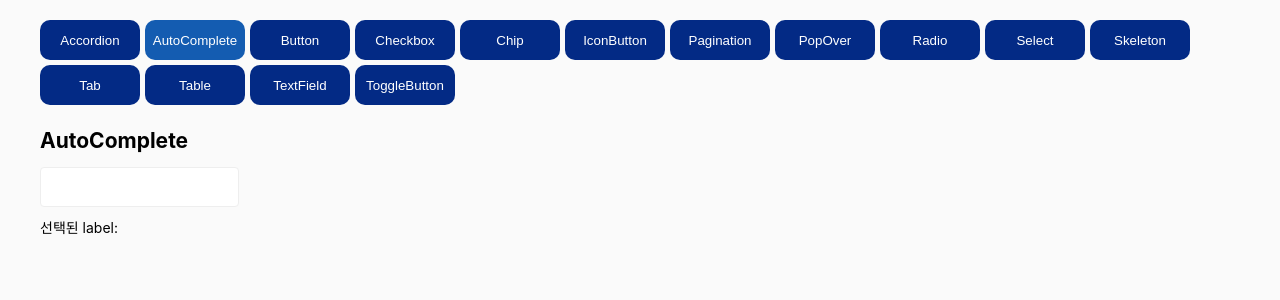
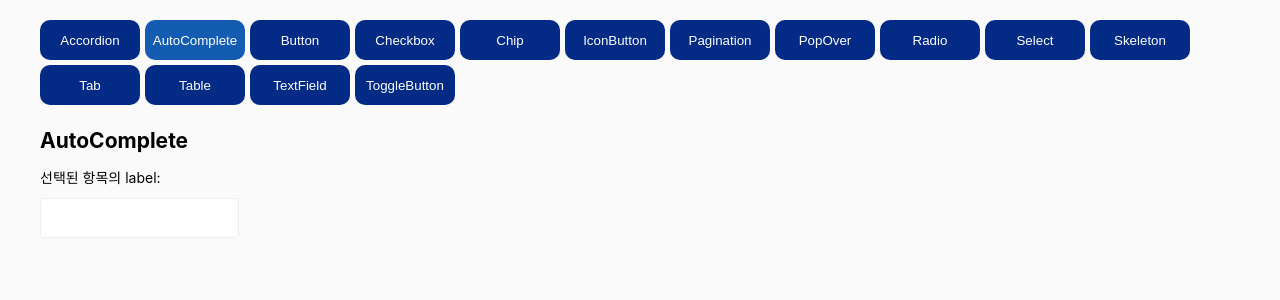
Before and after one commit to UsePlease-UI/PPudding, a React (Create React App) app: page / in a window 1280 px wide. Both pictures are taken after a click on the button "AutoComplete". Shown: the top 300 px of the page. Built offline with nearby package versions, Linux system fonts and the light colour scheme.

Commit message:
mod: 수정사항 반영

```diff
--- a/src/components/molecules/AutoComplete.tsx
+++ b/src/components/molecules/AutoComplete.tsx
@@ -2,8 +2,6 @@
 /* eslint-disable jsx-a11y/label-has-associated-control */
 
 import React, { useRef, useEffect, useState } from 'react';
-
-import _ from 'lodash';
 
 import FlexBox from 'components/atoms/FlexBox';
 
@@ -19,6 +17,7 @@ type AutoCompleteType = {
     inputValue: string;
     label: string;
     onChange: (e: React.ChangeEvent<HTMLInputElement>) => void;
+    setSelectedItem: React.Dispatch<React.SetStateAction<ListType | undefined>>;
     listArr: ListType[];
 };
 
@@ -54,10 +53,10 @@ const ulStyle = css({
     padding: '10px 0'
 });
 
-export default function AutoComplete({ inputValue, onChange, label, listArr }: AutoCompleteType) {
+export default function AutoComplete(props: AutoCompleteType) {
+    const { inputValue, onChange, label, listArr, setSelectedItem } = props;
     const listRef = useRef<HTMLUListElement | null>(null);
     const inputRef = useRef<HTMLInputElement | null>(null);
-    const [selectedItem, setSelectedItem] = useState<ListType>();
     const [isOpen, setIsOpen] = useState<boolean>(false);
 
     const handleFocus = () => {
@@ -68,7 +67,7 @@ export default function AutoComplete({ inputValue, onChange, label, listArr }: A
         setIsOpen(false);
     };
 
-    const handleClick = (e: any) => {
+    const handleItemClick = (e: ListType) => {
         setSelectedItem(e);
         setIsOpen(false);
     };
@@ -127,6 +126,7 @@ export default function AutoComplete({ inputValue, onChange, label, listArr }: A
                     onFocus={handleFocus}
                     onBlur={handleBlur}
                     css={css({
+                        width: '100%',
                         height: '100%',
                         border: 0
                     })}
@@ -137,7 +137,7 @@ export default function AutoComplete({ inputValue, onChange, label, listArr }: A
                     {listArr.map((el) => {
                         return (
                             <li key={`list-${el.idx}`} css={listItemStyle}>
-                                <button type="button" onMouseDown={() => handleClick(el)}>
+                                <button type="button" onMouseDown={() => handleItemClick(el)}>
                                     {[...el.label].map((letter, idx) =>
                                         inputValue.includes(letter) ? (
                                             <span css={css({ color: 'hotPink', fontWeight: 700 })}>{letter}</span>
@@ -152,7 +152,6 @@ export default function AutoComplete({ inputValue, onChange, label, listArr }: A
                     })}
                 </ul>
             )}
-            <span>선택된 label: {selectedItem?.label}</span>
         </div>
     );
 }
--- a/src/examples/AutoCompleteExample.tsx
+++ b/src/examples/AutoCompleteExample.tsx
@@ -16,6 +16,7 @@ export default function AutoCompleteExample() {
     const list = AUTOCOMPLETE;
     const [listArr, setListArr] = useState<ListType[]>(list);
     const [inputValue, setInputValue] = useState<string>('');
+    const [selectedItem, setSelectedItem] = useState<ListType>();
 
     const handleSearch = useCallback(
         _.debounce((value: string) => {
@@ -42,7 +43,14 @@ export default function AutoCompleteExample() {
     return (
         <FlexBox direction="column" gap={10}>
             <h2>AutoComplete</h2>
-            <AutoComplete label="autoComplete" listArr={listArr} inputValue={inputValue} onChange={handleChange} />
+            <span>선택된 항목의 label: {selectedItem?.label}</span>
+            <AutoComplete
+                label="autoComplete"
+                listArr={listArr}
+                inputValue={inputValue}
+                onChange={handleChange}
+                setSelectedItem={setSelectedItem}
+            />
         </FlexBox>
     );
 }
```
